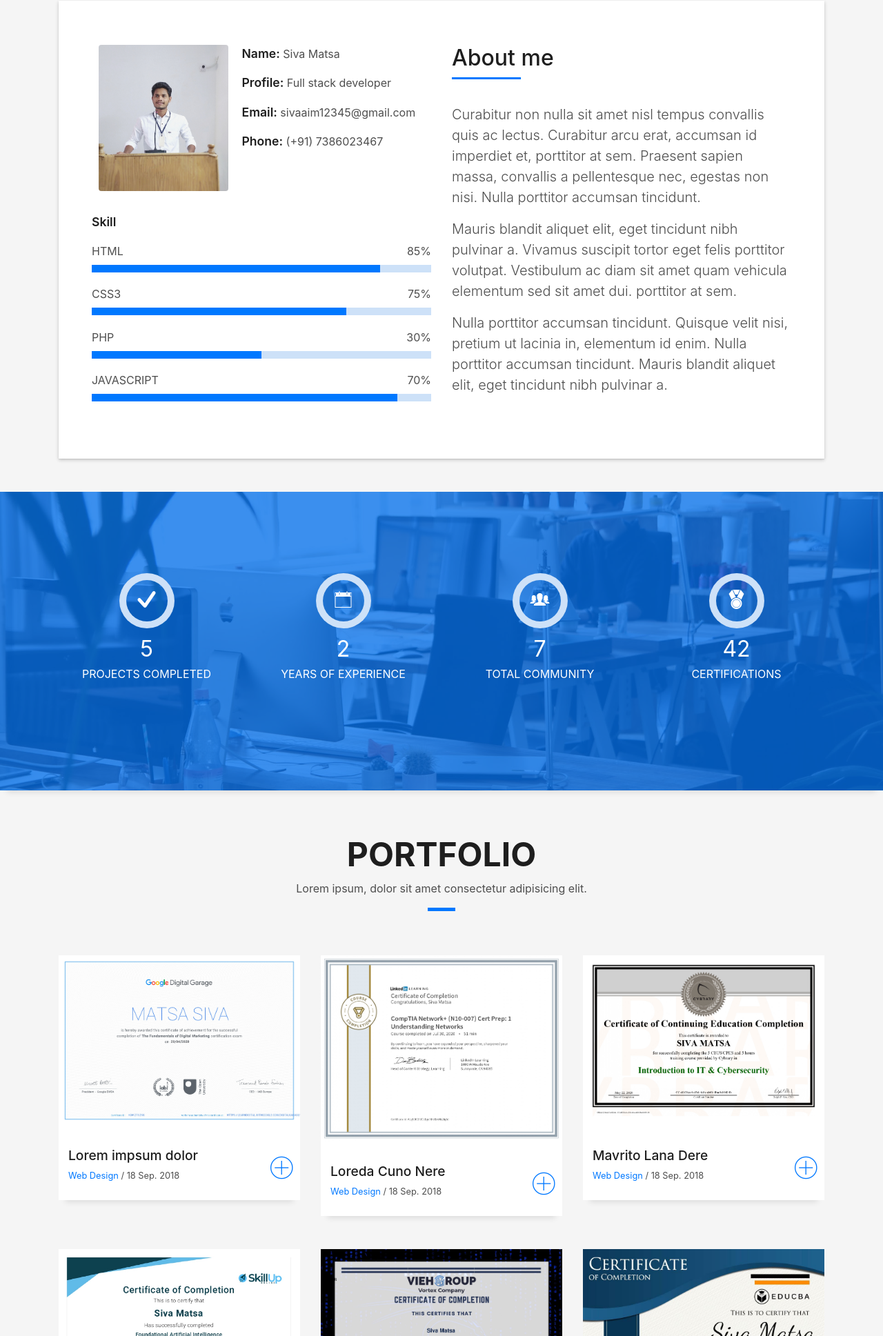
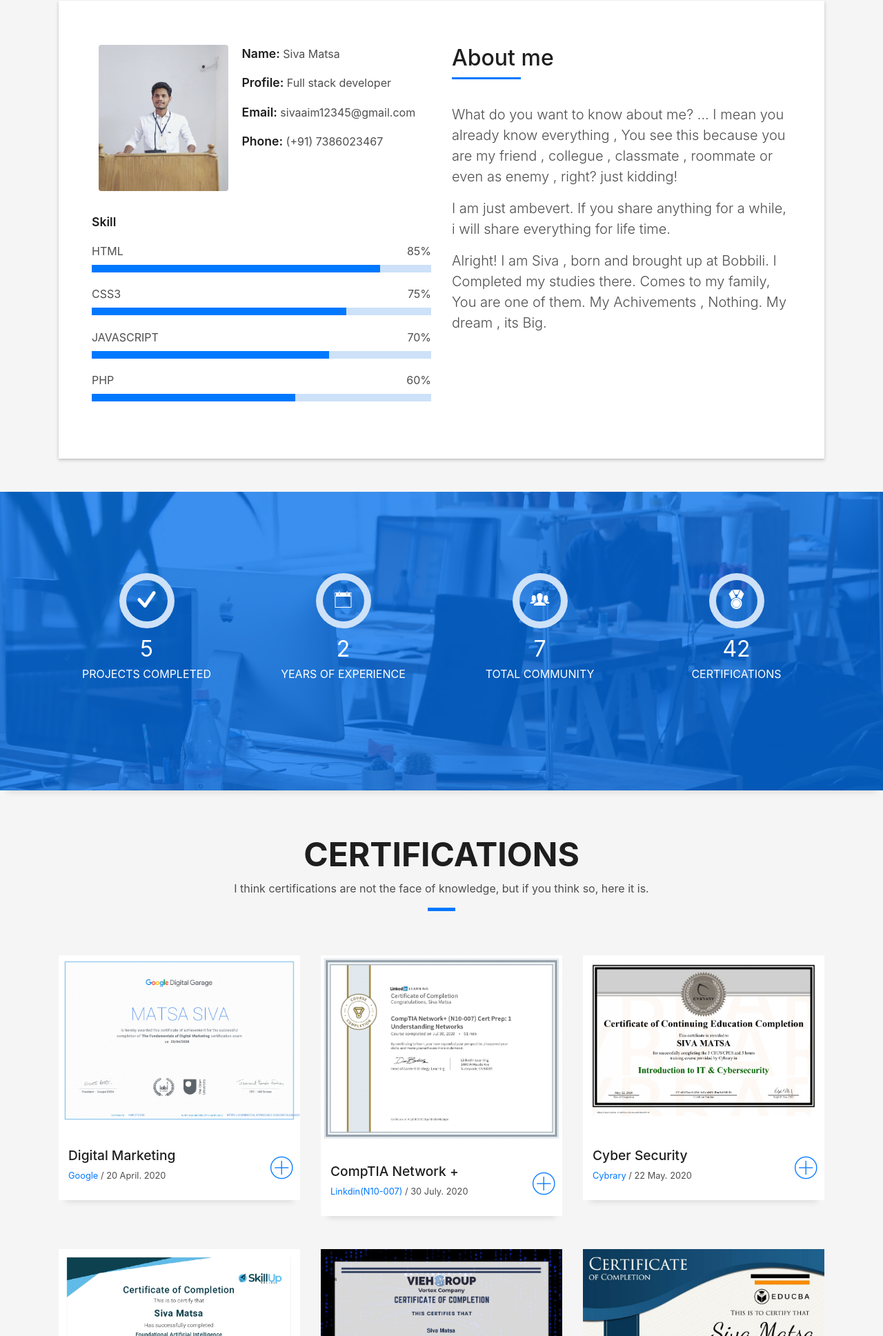
Before and after one commit to sivamatsa/sivamatsa.github.io, a plain HTML site: page index.html in a window 1280 px wide. Shown: the part 863-2800 px from the top of the page at 69% size. Drawn offline with Linux system fonts and the light colour scheme; files whose address does not match are found by name.

Commit message:
About and text is Changed,photos altered

```diff
--- a/index.html
+++ b/index.html
@@ -48,7 +48,8 @@
             <a class="nav-link js-scroll" href="#about">About</a>
           </li>
           <li class="nav-item">
-            <a class="nav-link js-scroll" href="#service">Services</a>
+          	<!-- Change #Home to #service , when you updated services module  -->
+            <a class="nav-link js-scroll" href="#home">Services</a>
           </li>
           <li class="nav-item">
             <a class="nav-link js-scroll" href="#work">Work</a>
@@ -73,7 +74,7 @@
         <div class="container">
           <!--<p class="display-6 color-d">Hello, world!</p>-->
           <h1 class="intro-title mb-4">I am Siva Matsa</h1>
-          <p class="intro-subtitle"><span class="text-slider-items">Web Developer,Web Designer,Frontend Developer,Graphic Designer</span><strong class="text-slider"></strong></p>
+          <p class="intro-subtitle"><span class="text-slider-items">Web Developer,Software Engineer, Cyber Security Expert,Ethicle Hacker,Block Chain Develpoer,CNSS Network Security Specialist<!--Web Designer,Frontend Developer,Graphic Designer--></span><strong class="text-slider"></strong></p>
           <!-- <p class="pt-3"><a class="btn btn-primary btn js-scroll px-4" href="#about" role="button">Learn More</a></p> -->
         </div>
       </div>
@@ -115,14 +116,14 @@
                     <div class="progress-bar" role="progressbar" style="width: 75%" aria-valuenow="75" aria-valuemin="0"
                       aria-valuemax="100"></div>
                   </div>
-                  <span>PHP</span> <span class="pull-right">30%</span>
+                  <span>JAVASCRIPT</span> <span class="pull-right">70%</span>
                   <div class="progress">
-                    <div class="progress-bar" role="progressbar" style="width: 50%" aria-valuenow="50" aria-valuemin="0"
+                    <div class="progress-bar" role="progressbar" style="width: 70%" aria-valuenow="50" aria-valuemin="0"
                       aria-valuemax="100"></div>
                   </div>
-                  <span>JAVASCRIPT</span> <span class="pull-right">70%</span>
+                  <span>PHP</span> <span class="pull-right">60%</span>
                   <div class="progress">
-                    <div class="progress-bar" role="progressbar" style="width: 90%" aria-valuenow="90" aria-valuemin="0"
+                    <div class="progress-bar" role="progressbar" style="width: 60%" aria-valuenow="90" aria-valuemin="0"
                       aria-valuemax="100"></div>
                   </div>
                 </div>
@@ -135,20 +136,18 @@
                     </h5>
                   </div>
                   <p class="lead">
-                    Curabitur non nulla sit amet nisl tempus convallis quis ac lectus. Curabitur arcu erat, accumsan id
-                    imperdiet et, porttitor
-                    at sem. Praesent sapien massa, convallis a pellentesque nec, egestas non nisi. Nulla
-                    porttitor accumsan tincidunt.
+                    What do you want to know about me?
+                    ...
+                    I mean you already know everything , You see this because you are my friend , collegue , classmate , roommate or even as enemy , right? just kidding!
                   </p>
                   <p class="lead">
-                    Mauris blandit aliquet elit, eget tincidunt nibh pulvinar a. Vivamus suscipit tortor eget felis
-                    porttitor volutpat. Vestibulum
-                    ac diam sit amet quam vehicula elementum sed sit amet dui. porttitor at sem.
+                    I am just ambevert. If you share anything for a while, i will share everything for life time.
                   </p>
                   <p class="lead">
-                    Nulla porttitor accumsan tincidunt. Quisque velit nisi, pretium ut lacinia in, elementum id enim.
-                    Nulla porttitor accumsan
-                    tincidunt. Mauris blandit aliquet elit, eget tincidunt nibh pulvinar a.
+                    Alright! I am Siva , born and brought up at Bobbili. I Completed my studies there.
+                    Comes to my family, You are one of them.
+                    My Achivements , Nothing.
+                    My dream , its Big.
                   </p>
                 </div>
               </div>
@@ -334,10 +333,10 @@
         <div class="col-sm-12">
           <div class="title-box text-center">
             <h3 class="title-a">
-              Portfolio
+              Certifications
             </h3>
             <p class="subtitle-a">
-              Lorem ipsum, dolor sit amet consectetur adipisicing elit.
+              I think certifications are not the face of knowledge, but if you think so, here it is.
             </p>
             <div class="line-mf"></div>
           </div>
@@ -353,9 +352,9 @@
               <div class="work-content">
                 <div class="row">
                   <div class="col-sm-8">
-                    <h2 class="w-title">Lorem impsum dolor</h2>
+                    <h2 class="w-title">Digital Marketing</h2>
                     <div class="w-more">
-                      <span class="w-ctegory">Web Design</span> / <span class="w-date">18 Sep. 2018</span>
+                      <span class="w-ctegory">Google</span> / <span class="w-date">20 April. 2020</span>
                     </div>
                   </div>
                   <div class="col-sm-4">
@@ -377,9 +376,9 @@
               <div class="work-content">
                 <div class="row">
                   <div class="col-sm-8">
-                    <h2 class="w-title">Loreda Cuno Nere</h2>
+                    <h2 class="w-title">CompTIA Network +</h2>
                     <div class="w-more">
-                      <span class="w-ctegory">Web Design</span> / <span class="w-date">18 Sep. 2018</span>
+                      <span class="w-ctegory">Linkdin(N10-007)</span> / <span class="w-date">30 July. 2020</span>
                     </div>
                   </div>
                   <div class="col-sm-4">
@@ -401,9 +400,9 @@
               <div class="work-content">
                 <div class="row">
                   <div class="col-sm-8">
-                    <h2 class="w-title">Mavrito Lana Dere</h2>
+                    <h2 class="w-title">Cyber Security</h2>
                     <div class="w-more">
-                      <span class="w-ctegory">Web Design</span> / <span class="w-date">18 Sep. 2018</span>
+                      <span class="w-ctegory">Cybrary</span> / <span class="w-date">22 May. 2020</span>
                     </div>
                   </div>
                   <div class="col-sm-4">
@@ -425,9 +424,9 @@
               <div class="work-content">
                 <div class="row">
                   <div class="col-sm-8">
-                    <h2 class="w-title">Bindo Laro Cado</h2>
+                    <h2 class="w-title">Artificial Intelligence</h2>
                     <div class="w-more">
-                      <span class="w-ctegory">Web Design</span> / <span class="w-date">18 Sep. 2018</span>
+                      <span class="w-ctegory">Skill Up</span> / <span class="w-date">30 April. 2018</span>
                     </div>
                   </div>
                   <div class="col-sm-4">
@@ -449,9 +448,9 @@
               <div class="work-content">
                 <div class="row">
                   <div class="col-sm-8">
-                    <h2 class="w-title">Studio Lena Mado</h2>
+                    <h2 class="w-title">Hackintosh Expert</h2>
                     <div class="w-more">
-                      <span class="w-ctegory">Web Design</span> / <span class="w-date">18 Sep. 2018</span>
+                      <span class="w-ctegory">VIEH GROUP</span> / <span class="w-date">08 June. 2018</span>
                     </div>
                   </div>
                   <div class="col-sm-4">
@@ -473,9 +472,9 @@
               <div class="work-content">
                 <div class="row">
                   <div class="col-sm-8">
-                    <h2 class="w-title">Studio Big Bang</h2>
+                    <h2 class="w-title">Statistics for Analytics</h2>
                     <div class="w-more">
-                      <span class="w-ctegory">Web Design</span> / <span class="w-date">18 Sep. 2017</span>
+                      <span class="w-ctegory">EDUCBA</span> / <span class="w-date">27 April. 2020</span>
                     </div>
                   </div>
                   <div class="col-sm-4">
@@ -545,7 +544,7 @@
               Blog
             </h3>
             <p class="subtitle-a">
-              Lorem ipsum, dolor sit amet consectetur adipisicing elit.
+              Everything in this technical life is available in online, so I decided to upload my life lessons on the blog.
             </p>
             <div class="line-mf"></div>
           </div>
@@ -560,14 +559,12 @@
             <div class="card-body">
               <div class="card-category-box">
                 <div class="card-category">
-                  <h6 class="category">Travel</h6>
+                  <h6 class="category">Travel & Trekking</h6>
                 </div>
               </div>
-              <h3 class="card-title"><a href="blog-single.html">See more ideas about Travel</a></h3>
+              <h3 class="card-title"><a href="blog-single.html">See more about Travel</a></h3>
               <p class="card-description">
-                Proin eget tortor risus. Pellentesque in ipsum id orci porta dapibus. Praesent sapien massa, convallis
-                a pellentesque nec,
-                egestas non nisi.
+                You have to experience the hardest climb and stay there for at least a few days.
               </p>
             </div>
             <div class="card-footer">
@@ -578,7 +575,7 @@
                 </a>
               </div>
               <div class="post-date">
-                <span class="ion-ios-clock-outline"></span> 10 min
+                <span class="ion-ios-clock-outline"></span> 20 min
               </div>
             </div>
           </div>
@@ -594,11 +591,9 @@
                   <h6 class="category">Web Design</h6>
                 </div>
               </div>
-              <h3 class="card-title"><a href="blog-single.html">See more ideas about Travel</a></h3>
+              <h3 class="card-title"><a href="blog-single.html">See more ideas about Web design</a></h3>
               <p class="card-description">
-                Proin eget tortor risus. Pellentesque in ipsum id orci porta dapibus. Praesent sapien massa, convallis
-                a pellentesque nec,
-                egestas non nisi.
+                Everyone has their own story, hidden from you. And your dreams, never shared.Like you.. I designed and deleted a lot of blogs, I do not know why? Some blogs for you, limited time. Have a fun there!.
               </p>
             </div>
             <div class="card-footer">
@@ -622,14 +617,12 @@
             <div class="card-body">
               <div class="card-category-box">
                 <div class="card-category">
-                  <h6 class="category">Web Design</h6>
+                  <h6 class="category">Fun Stories</h6>
                 </div>
               </div>
-              <h3 class="card-title"><a href="blog-single.html">See more ideas about Travel</a></h3>
+              <h3 class="card-title"><a href="blog-single.html">See more</a></h3>
               <p class="card-description">
-                Proin eget tortor risus. Pellentesque in ipsum id orci porta dapibus. Praesent sapien massa, convallis
-                a pellentesque nec,
-                egestas non nisi.
+                You have a crush on someone with failure fun,right. Don't share with me, Because I will share it in online!
               </p>
             </div>
             <div class="card-footer">
@@ -709,10 +702,8 @@
                   </div>
                   <div class="more-info">
                     <p class="lead">
-                      Lorem ipsum dolor sit amet consectetur adipisicing elit. Facilis dolorum dolorem soluta quidem
-                      expedita aperiam aliquid at.
-                      Totam magni ipsum suscipit amet? Autem nemo esse laboriosam ratione nobis
-                      mollitia inventore?
+                      I do not know, why are you waiting. You are single messege away from me.
+                      whateware, you can refer me,suggestme, ask any questions and you can alert me or warn  as a mother or friend :).
                     </p>
                     <ul class="list-ico">
                       <li><span class="ion-ios-location"></span> 5-10 , Naidu Street , Vizianagarm</li>
```
Also changed, not shown: img/favicon duplicate.png (added), img/favicon.png.
